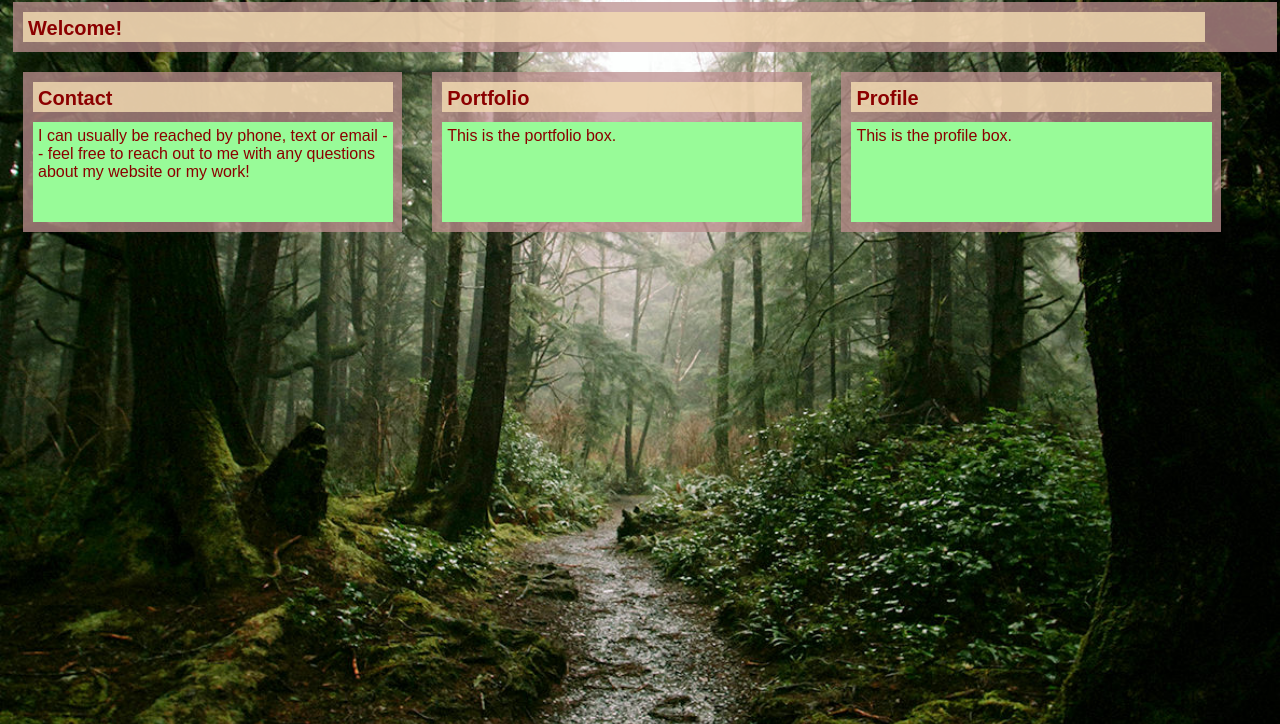
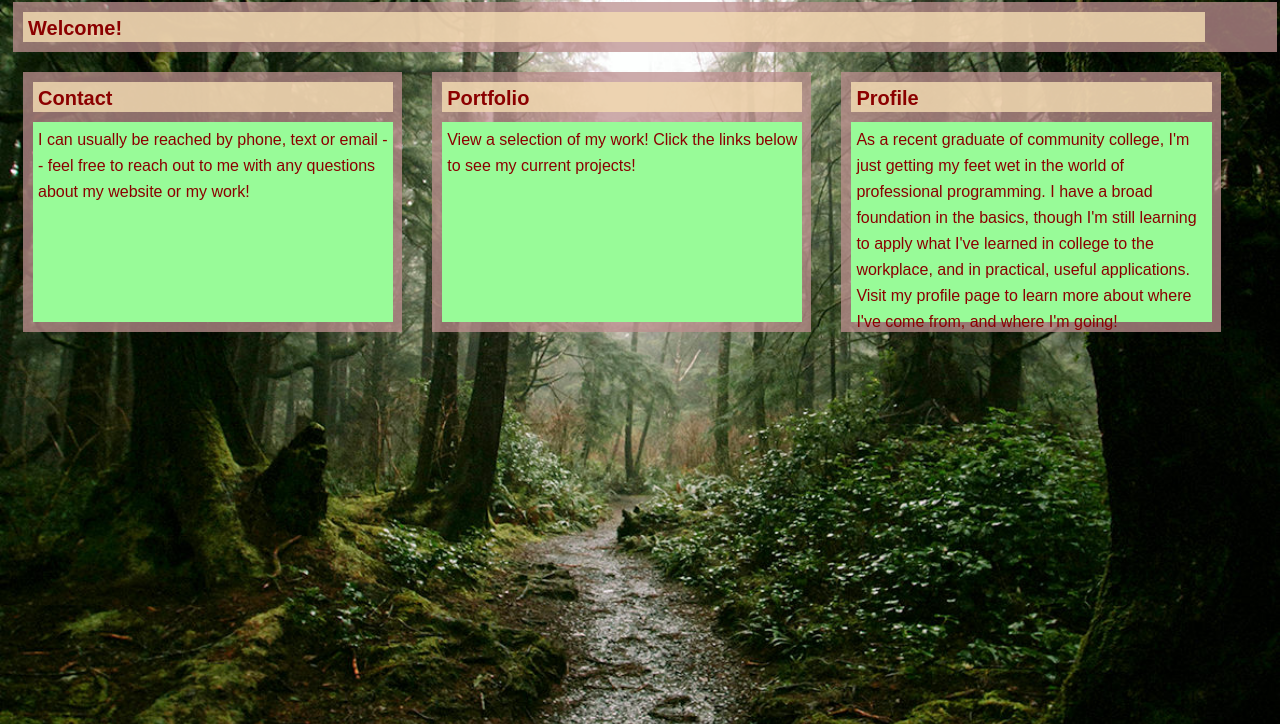
Before and after one commit to Geno1131993/Portfolio.github.io, a plain HTML site: page index.html in a window 1280 px wide. Shown: the part 76-800 px from the top of the page. Drawn offline with Linux system fonts and the light colour scheme.

Commit message:
Added descriptions to Contact, Portfolio, and Profile.

```diff
--- a/assets/css/index/style.css
+++ b/assets/css/index/style.css
@@ -35,10 +35,11 @@
     margin: 10px;
     margin-top: 0px;
     background-color: rgba(152, 251, 152, 1);
-    height: 100px;
+    height: 200px;
     width: 95%;
     font-family: Arial, Helvetica, sans-serif;
     font-size: 16px;
+    line-height: 26px;
     color: rgba(139, 0, 0, 1);
 
 }
--- a/index.html
+++ b/index.html
@@ -92,7 +92,7 @@
                     </h3>
                     <div>
                         <p id = "portfolioText" class = "text left">
-                            This is the portfolio box.
+                            View a selection of my work! Click the links below to see my current projects!
                         </p>
                     </div>
                 </div>
@@ -104,7 +104,7 @@
                     </h4>
 
                     <p id = "profileText" class = "text left">
-                        This is the profile box.
+                        As a recent graduate of community college, I'm just getting my feet wet in the world of professional programming. I have a broad foundation in the basics, though I'm still learning to apply what I've learned in college to the workplace, and in practical, useful applications. Visit my profile page to learn more about where I've come from, and where I'm going!
                     </p>
                 </div>
             </div>
```
